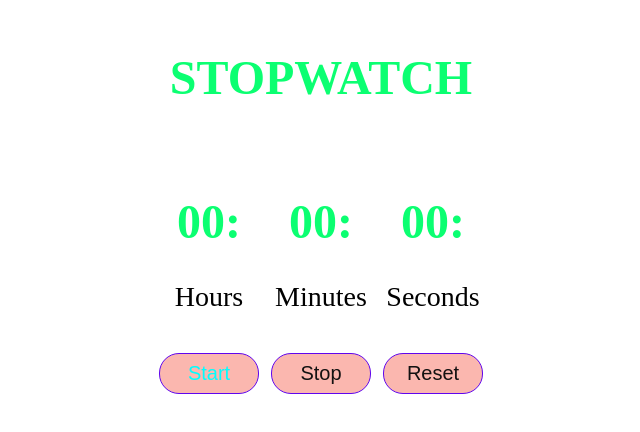
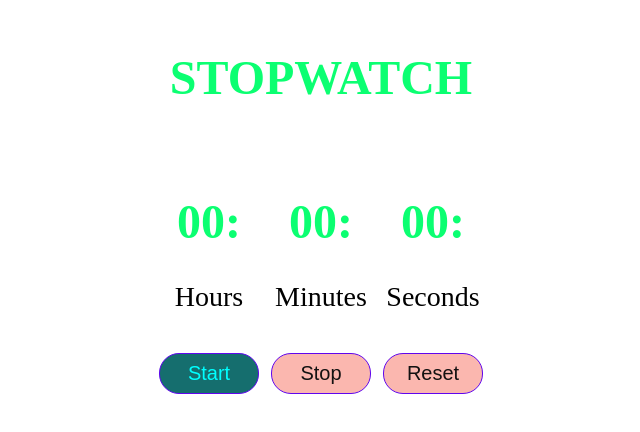
Before and after one commit to pramod352/stopwatch, a plain HTML site: page index.html in a window 1280 px wide. In both pictures the pointer is over the button "Start". Shown: the whole page, without its empty margins (319-959 px from the left). Drawn offline with Linux system fonts and the light colour scheme.

Commit message:
second commit

```diff
--- a/stopwatch.css
+++ b/stopwatch.css
@@ -24,4 +24,5 @@ td>button{
 }
 td>button:hover{
     color: aqua;
+    background-color: rgb(21, 110, 110);
 }
```
